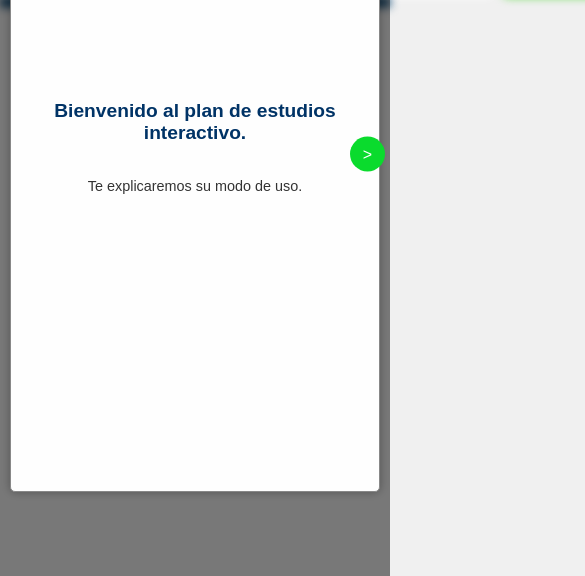
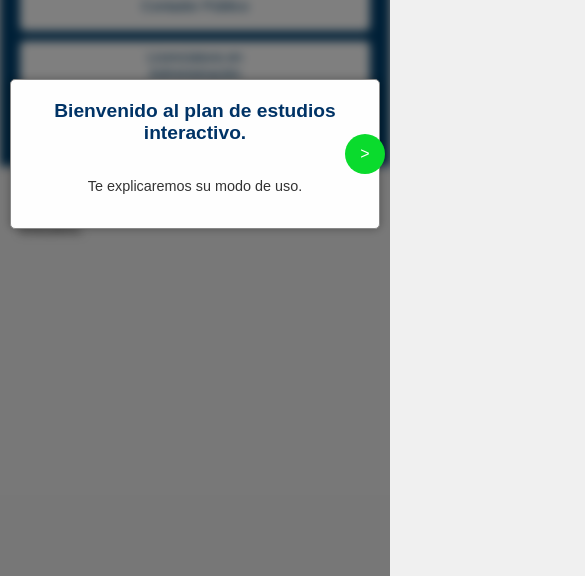
Before and after one commit to Castolo05/PaginaPlanesDeEstudio, a plain HTML site: page index.html in a window 390 px wide. Shown: the part 268-844 px from the top of the page, 585 px wide, since content can reach past the window. Drawn offline with Linux system fonts and the light colour scheme.

Commit message:
Update styles.css

```diff
--- a/styles.css
+++ b/styles.css
@@ -410,37 +410,35 @@ body.blur > *:not(.modal) {
 }
 
 /* Media queries para diferentes tamaños de pantalla */
-@media screen and (min-width: 768px) and (max-width: 1024px) {
+@media only screen and (max-width: 600px) {
+    .tutorial-content {
+        width: 90%;
+        height: 90vh;
+    }
+
     .nav-button {
-        width: 50px;
-        height: 50px;
-        font-size: 22px;
+        padding: 8px 15px;
+        font-size: 16px;
+        position: absolute;
+        top: 50%;
+        transform: translateY(-50%);
+        z-index: 10;
     }
 
     #prevButton {
-        left: 20px;
+        left: -15px;
+        width: 40px;
+        height: 40px;
     }
 
     #nextButton {
-        right: 20px;
+        right: -15px;
+        width: 40px;
+        height: 40px;
     }
 }
 
-@media screen and (min-width: 481px) and (max-width: 767px) {
-    .nav-button {
-        width: 45px;
-        height: 45px;
-        font-size: 20px;
-    }
-
-    #prevButton {
-        left: 15px;
-    }
-
-    #nextButton {
-        right: 15px;
-    }
-
+@media screen and (max-width: 768px) {
     header {
         padding: 5px 10px;
     }
@@ -484,6 +482,22 @@ body.blur > *:not(.modal) {
         width: 90%;
         height: auto;
         max-height: 90vh;
+        position: relative;
+    }
+
+    .nav-button {
+        position: absolute;
+        top: 50%;
+        transform: translateY(-50%);
+        z-index: 10;
+    }
+
+    #prevButton {
+        left: -15px;
+    }
+
+    #nextButton {
+        right: -15px;
     }
 
     #btn-save {
@@ -491,6 +505,38 @@ body.blur > *:not(.modal) {
     }
 }
 
+@media screen and (max-width: 480px) {
+    nav button {
+        width: 100%;
+    }
+
+    .tutorial-content {
+        width: 95%;
+    }
+
+    .tutorial-tab h3 {
+        font-size: 1.2em;
+    }
+
+    .tutorial-tab p {
+        font-size: 0.9em;
+    }
+
+    .nav-button {
+        width: 30px;
+        height: 30px;
+        padding: 5px;
+        font-size: 14px;
+    }
+
+    #prevButton {
+        left: -10px;
+    }
+
+    #nextButton {
+        right: -10px;
+    }
+}
 @media screen and (max-width: 480px) {
     .nav-button {
         width: 35px;
```
